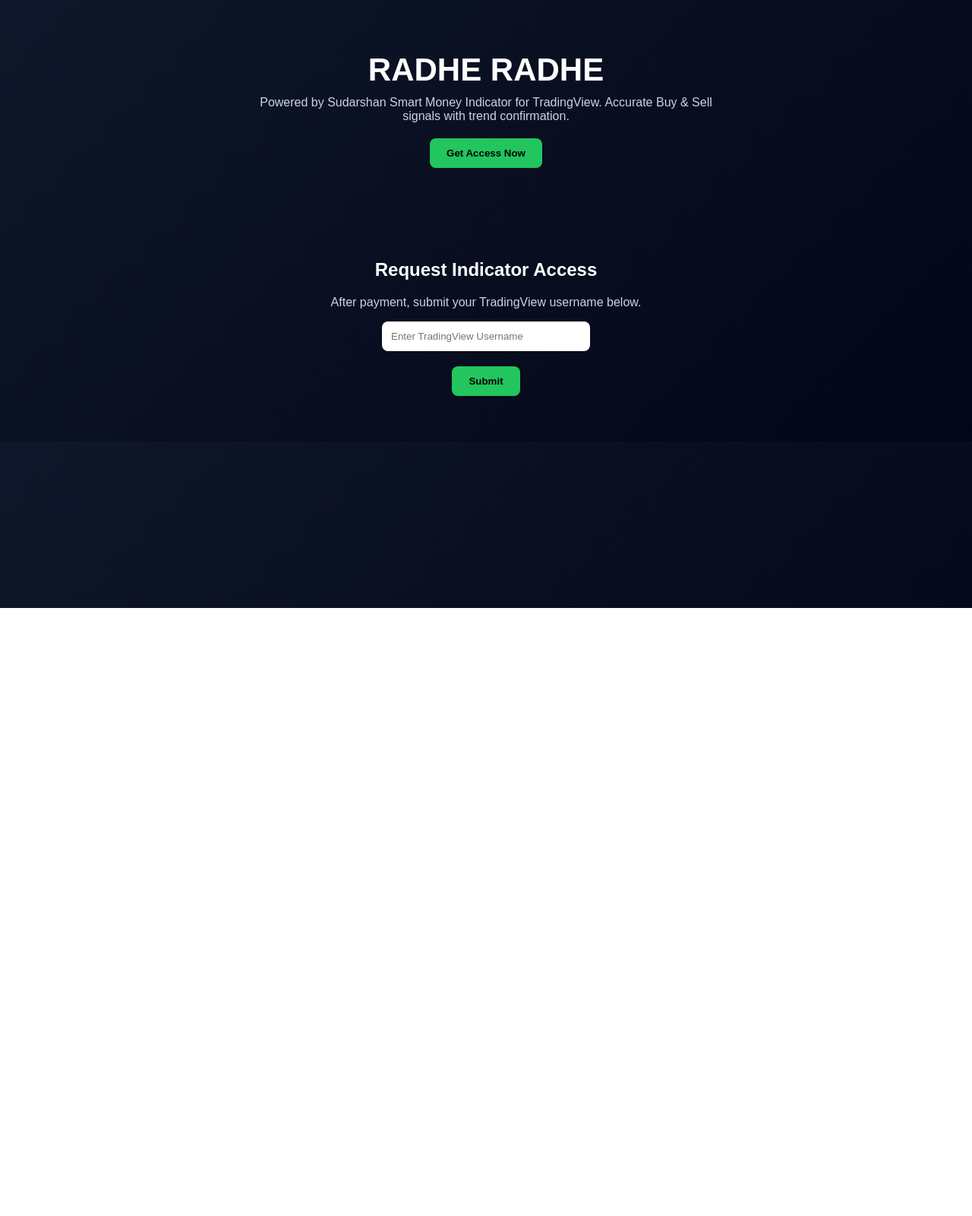
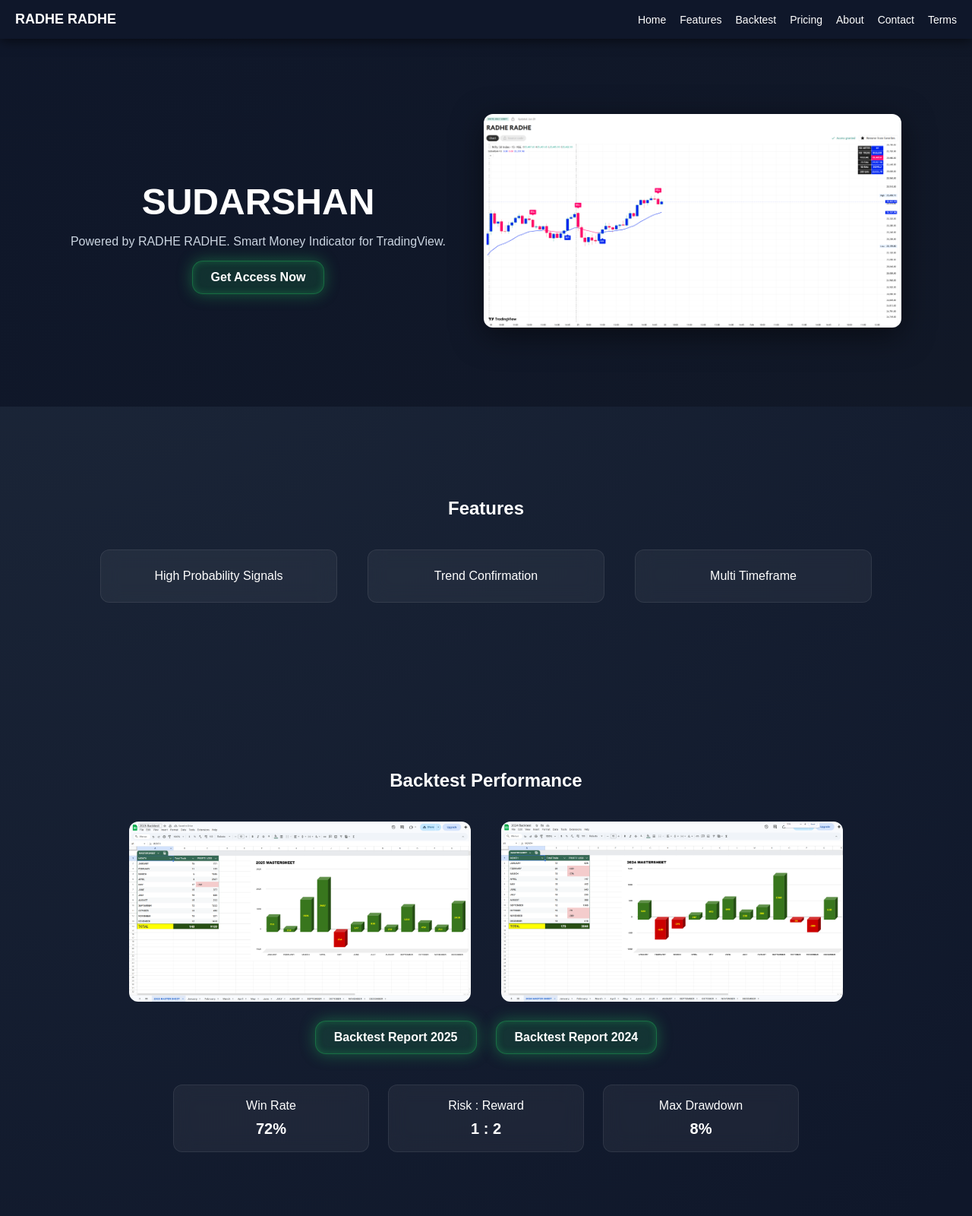
Before and after one commit to abavinash00-maker/radhe-radhe-project, a website: page index.html in a window 1280 px wide. Shown: the top 1600 px of the page at 76% size. Before the commit the page ends 800 px from the top, so only its background shows below. Drawn offline with Linux system fonts and the light colour scheme.

Commit message:
UI upgrade

```diff
--- a/index.html
+++ b/index.html
@@ -3,116 +3,408 @@
 <head>
 <meta charset="UTF-8">
 <meta name="viewport" content="width=device-width, initial-scale=1.0">
-<title>RADHE RADHE - Sudarshan Indicator</title>
+<title>SUDARSHAN | Powered by RADHE RADHE</title>
+
+<link rel="stylesheet"
+href="https://cdnjs.cloudflare.com/ajax/libs/font-awesome/6.5.0/css/all.min.css">
 
 <style>
+
+html{scroll-behavior:smooth;}
+
 body{
 margin:0;
 font-family:Arial, sans-serif;
-    background:linear-gradient(135deg,#0f172a,#020617);
+background:radial-gradient(circle at top left,#1e293b,#0f172a 60%);
 color:white;
-    text-align:center;
+overflow-x:hidden;
 }
 
-header{
-    padding:40px 20px;
+/* ===== NAVBAR (FIXED & NEVER CUT) ===== */
+
+.topbar{
+position:fixed;
+top:0;
+left:0;
+width:100%;
+display:flex;
+justify-content:space-between;
+align-items:center;
+padding:15px 20px;
+background:#0f172a;
+box-shadow:0 2px 15px rgba(0,0,0,0.6);
+z-index:1000;
+box-sizing:border-box;
 }
 
-h1{
-    font-size:42px;
+.logo{
+font-weight:bold;
+font-size:18px;
+white-space:nowrap;
+}
+
+.tabs{
+display:flex;
+gap:18px;
+overflow-x:auto;
+white-space:nowrap;
+scrollbar-width:none;
+}
+
+.tabs::-webkit-scrollbar{
+display:none;
+}
+
+.tabs a{
+text-decoration:none;
+color:white;
+font-size:14px;
+transition:0.3s;
+}
+
+.tabs a:hover{
+color:#22c55e;
+}
+
+/* HERO */
+
+.hero{
+display:flex;
+align-items:center;
+justify-content:center;
+gap:50px;
+padding:150px 40px 100px;
+background:linear-gradient(135deg,#0f172a,#111827);
+flex-wrap:wrap;
+}
+
+.hero-text{
+max-width:500px;
+}
+
+.hero-text h1{
+font-size:48px;
 margin-bottom:10px;
 }
 
-.hero p{
+.hero-text p{
 color:#cbd5e1;
-    max-width:600px;
-    margin:auto;
 }
 
-button{
-    padding:12px 22px;
-    border:none;
-    border-radius:8px;
-    background:#22c55e;
+.hero-image img{
+width:550px;
+max-width:100%;
+border-radius:12px;
+box-shadow:0 10px 40px rgba(0,0,0,0.5);
+}
+
+/* SECTIONS */
+
+section{
+padding:100px 20px;
+text-align:center;
+opacity:0;
+transform:translateY(50px);
+transition:0.8s;
+}
+
+section.show{
+opacity:1;
+transform:translateY(0);
+}
+
+/* CARDS */
+
+.features,.pricing{
+display:flex;
+justify-content:center;
+gap:40px;
+flex-wrap:wrap;
+margin-top:40px;
+}
+
+.card,.price-box{
+background:rgba(255,255,255,0.05);
+backdrop-filter:blur(12px);
+padding:25px;
+width:260px;
+border-radius:12px;
+border:1px solid rgba(255,255,255,0.08);
+}
+
+.price{
+font-size:22px;
 font-weight:bold;
+margin-top:10px;
+}
+
+/* GREEN GLASS BUTTON */
+
+.btn,.sheet-btn{
+display:inline-flex;
+align-items:center;
+gap:8px;
+padding:12px 24px;
+border-radius:14px;
+background:rgba(34,197,94,0.15);
+backdrop-filter:blur(12px);
+border:1px solid rgba(34,197,94,0.4);
+color:white;
+text-decoration:none;
+font-weight:600;
+box-shadow:
+0 0 20px rgba(34,197,94,0.4),
+inset 0 0 10px rgba(34,197,94,0.3);
+transition:0.3s;
+}
+
+.btn:hover,.sheet-btn:hover{
+transform:translateY(-3px);
+box-shadow:
+0 0 30px rgba(34,197,94,0.8),
+inset 0 0 15px rgba(34,197,94,0.5);
+}
+
+/* BACKTEST */
+
+.backtest-images{
+display:flex;
+justify-content:center;
+gap:40px;
+flex-wrap:wrap;
+margin-top:40px;
+}
+
+.backtest-images img{
+width:450px;
+max-width:100%;
+border-radius:12px;
 cursor:pointer;
+transition:0.3s;
+}
+
+.backtest-images img:hover{
+transform:scale(1.05);
+}
+
+.sheet-buttons{
+margin-top:25px;
+display:flex;
+justify-content:center;
+gap:25px;
+flex-wrap:wrap;
+}
+
+.small-stats{
+margin-top:40px;
+gap:25px;
+}
+
+.small-stats .card{
+width:220px;
+padding:18px;
+}
+
+.small-stats .price{
+font-size:20px;
+}
+
+/* MODAL */
+
+.modal{
+display:none;
+position:fixed;
+inset:0;
+background:rgba(0,0,0,0.6);
+backdrop-filter:blur(5px);
+justify-content:center;
+align-items:center;
+z-index:2000;
+}
+
+.modal-box{
+width:60%;
+max-width:900px;
+background:#111827;
+padding:20px;
+border-radius:12px;
+}
+
+.modal-box img{
+width:100%;
+border-radius:10px;
+}
+
+/* CONTACT */
+
+.contact-buttons{
+display:flex;
+justify-content:center;
+gap:30px;
+flex-wrap:wrap;
 margin-top:20px;
 }
 
-section{
-    padding:60px 20px;
+/* FOOTER */
+
+footer{
+background:#0f172a;
+padding:30px;
+text-align:center;
+color:#94a3b8;
 }
 
-input{
-    padding:12px;
-    border-radius:8px;
-    border:none;
-    width:250px;
+/* MOBILE */
+
+@media(max-width:768px){
+.hero{padding-top:180px;}
 }
 
-.success{
-    color:#22c55e;
-    margin-top:15px;
-    display:none;
-}
 </style>
 </head>
+
 <body>
 
-<header>
-    <h1>RADHE RADHE</h1>
-    <div class="hero">
-        <p>
-            Powered by Sudarshan Smart Money Indicator for TradingView.
-            Accurate Buy & Sell signals with trend confirmation.
-        </p>
-        <button>Get Access Now</button>
+<div class="topbar">
+<div class="logo">RADHE RADHE</div>
+<div class="tabs">
+<a href="#home">Home</a>
+<a href="#features">Features</a>
+<a href="#backtest">Backtest</a>
+<a href="#pricing">Pricing</a>
+<a href="#about">About</a>
+<a href="#contact">Contact</a>
+<a href="#terms">Terms</a>
 </div>
-</header>
+</div>
 
-<section>
-    <h2>Request Indicator Access</h2>
-    <p style="color:#cbd5e1;">
-        After payment, submit your TradingView username below.
-    </p>
-
-    <form id="accessForm">
-        <input
-            type="text"
-            id="tvUsername"
-            placeholder="Enter TradingView Username"
-            required
-        >
-        <br>
-        <button type="submit">Submit</button>
-    </form>
-
-    <p id="successMsg" class="success">
-        Username submitted successfully!
-    </p>
+<section class="hero" id="home">
+<div class="hero-text">
+<h1>SUDARSHAN</h1>
+<p>Powered by RADHE RADHE. Smart Money Indicator for TradingView.</p>
+<a href="#pricing" class="btn">Get Access Now</a>
+</div>
+<div class="hero-image">
+<img src="chart.png">
+</div>
 </section>
 
+<section id="features">
+<h2>Features</h2>
+<div class="features">
+<div class="card">High Probability Signals</div>
+<div class="card">Trend Confirmation</div>
+<div class="card">Multi Timeframe</div>
+</div>
+</section>
+
+<section id="backtest">
+<h2>Backtest Performance</h2>
+
+<div class="backtest-images">
+<img src="backtest1.png" class="bt-img">
+<img src="backtest2.png" class="bt-img">
+</div>
+
+<div class="sheet-buttons">
+<a href="https://docs.google.com/spreadsheets/d/1Xs2EXrWmztzEE1hWs328I_XfGIVAwShxb4J-FP2T644/edit?usp=sharing"
+target="_blank" class="sheet-btn">Backtest Report 2025</a>
+
+<a href="https://docs.google.com/spreadsheets/d/1LQBm2FMuD-cFwrXJvY8a5LmT-hb1zgdiVKSdF61sKKs/edit?gid=153710076#gid=153710076"
+target="_blank" class="sheet-btn">Backtest Report 2024</a>
+</div>
+
+<div class="features small-stats">
+<div class="card">Win Rate<div class="price">72%</div></div>
+<div class="card">Risk : Reward<div class="price">1 : 2</div></div>
+<div class="card">Max Drawdown<div class="price">8%</div></div>
+</div>
+</section>
+
+<section id="pricing">
+<h2>Pricing</h2>
+<div class="pricing">
+<div class="price-box">
+<h3>Monthly</h3>
+<div class="price">₹1499</div>
+<a href="#" class="btn">Buy Monthly</a>
+</div>
+<div class="price-box">
+<h3>Lifetime</h3>
+<div class="price">₹4999</div>
+<a href="#" class="btn">Buy Lifetime</a>
+</div>
+</div>
+</section>
+
+<section id="about">
+<h2>About</h2>
+<p>SUDARSHAN is a proprietary smart money indicator developed under RADHE RADHE brand.</p>
+</section>
+
+<section id="contact">
+<h2>Contact Us</h2>
+<div class="contact-buttons">
+<a href="mailto:team@Roshanmishra07.com?subject=Sudarshan%20Access"
+class="btn"><i class="fa-solid fa-envelope"></i>Email Us</a>
+
+<a href="https://t.me/tradewithroshan07"
+target="_blank"
+class="btn"><i class="fa-brands fa-telegram"></i>Telegram</a>
+</div>
+</section>
+
+<section id="terms">
+<h2>Terms & Conditions</h2>
+<p>This indicator is for educational purposes only. Trading involves risk. We are not SEBI registered.</p>
+</section>
+
+<footer>
+© 2026 RADHE RADHE | All Rights Reserved
+</footer>
+
+<div id="imageModal" class="modal">
+<div class="modal-box">
+<img id="modalImg">
+<div class="sheet-buttons" style="margin-top:20px;">
+<a href="https://docs.google.com/spreadsheets/d/1Xs2EXrWmztzEE1hWs328I_XfGIVAwShxb4J-FP2T644/edit?usp=sharing"
+target="_blank" class="sheet-btn">Backtest Report 2025</a>
+
+<a href="https://docs.google.com/spreadsheets/d/1LQBm2FMuD-cFwrXJvY8a5LmT-hb1zgdiVKSdF61sKKs/edit?gid=153710076#gid=153710076"
+target="_blank" class="sheet-btn">Backtest Report 2024</a>
+</div>
+</div>
+</div>
+
 <script>
-document.getElementById("accessForm").addEventListener("submit", async function(e){
-    e.preventDefault();
-
-    const username = document.getElementById("tvUsername").value;
-
-    const response = await fetch("/api/submit", {
-        method: "POST",
-        headers: {
-            "Content-Type": "application/json"
-        },
-        body: JSON.stringify({ username })
+const sections=document.querySelectorAll("section");
+window.addEventListener("scroll",()=>{
+sections.forEach(section=>{
+if(section.getBoundingClientRect().top<window.innerHeight-100){
+section.classList.add("show");
+}
+});
 });
 
-    const data = await response.json();
+const modal=document.getElementById("imageModal");
+const modalImg=document.getElementById("modalImg");
 
-    if(response.ok){
-        document.getElementById("successMsg").style.display = "block";
-        document.getElementById("accessForm").reset();
-    } else {
-        alert("Error submitting username");
+document.querySelectorAll(".bt-img").forEach(img=>{
+img.addEventListener("click",()=>{
+modal.style.display="flex";
+modalImg.src=img.src;
+});
+});
+
+modal.addEventListener("click",(e)=>{
+if(e.target===modal){
+modal.style.display="none";
+}
+});
+
+document.addEventListener("keydown",(e)=>{
+if(e.key==="Escape"){
+modal.style.display="none";
 }
 });
 </script>
--- /dev/null
+++ b/public/style.css
@@ -0,0 +1,91 @@
+body {
+  margin: 0;
+  font-family: Arial, sans-serif;
+  background: linear-gradient(135deg,#0f172a,#020617);
+  color: white;
+}
+
+.navbar {
+  display:flex;
+  justify-content:space-between;
+  padding:20px 40px;
+  background:#0f172a;
+  position:fixed;
+  width:100%;
+  top:0;
+}
+
+.nav-links a {
+  color:white;
+  margin-left:20px;
+  text-decoration:none;
+}
+
+.hero {
+  padding:150px 20px;
+  text-align:center;
+}
+
+.section {
+  padding:100px 20px;
+  text-align:center;
+}
+
+.dark {
+  background:#0b1220;
+}
+
+.cards {
+  display:flex;
+  justify-content:center;
+  gap:30px;
+  flex-wrap:wrap;
+}
+
+.card {
+  background:#111827;
+  padding:30px;
+  border-radius:12px;
+  width:250px;
+}
+
+.pricing-card {
+  background:#111827;
+  padding:40px;
+  border-radius:15px;
+  width:300px;
+  margin:auto;
+}
+
+.price {
+  font-size:28px;
+  margin:20px 0;
+}
+
+.btn {
+  background:#22c55e;
+  border:none;
+  padding:12px 25px;
+  border-radius:8px;
+  cursor:pointer;
+  font-weight:bold;
+}
+
+input {
+  padding:12px;
+  border-radius:8px;
+  border:none;
+  margin-right:10px;
+}
+
+.success {
+  color:#22c55e;
+  display:none;
+  margin-top:15px;
+}
+
+footer {
+  padding:30px;
+  background:#0f172a;
+  text-align:center;
+}
--- a/server.js
+++ b/server.js
@@ -7,7 +7,7 @@
 
 app.use(express.json());
 app.use(cors());
-app.use(express.static(__dirname));
+app.use(express.static("public"));
 
 /* ===== MongoDB Connect ===== */
 
```
Also changed, not shown: public/index.html (added, +75 -0 lines), public/script.js (added, +18 -0 lines), public/backtest1.png (renamed from backtest1.png), public/backtest2.png (renamed from backtest2.png), public/chart.png (renamed from chart.png). Lines whose indentation alone changed are shown as unchanged.
